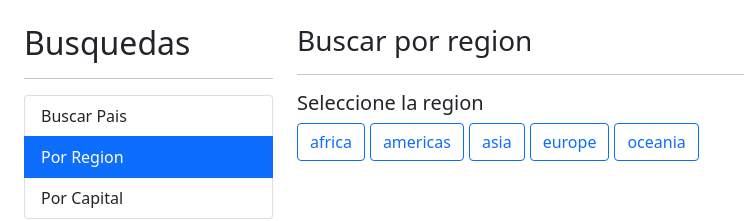
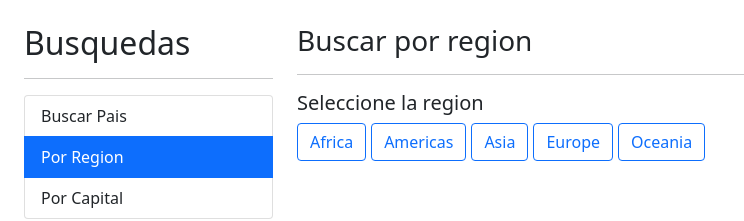
Before and after one commit to Jonathanmzd/AppBanderasNg, an Angular app: page /region in a window 1280 px wide. Shown: the top 221 px of the page, without its empty margins (0-744 px from the left). Built offline with nearby package versions, Linux system fonts and the light colour scheme.

Commit message:
120. Clases de CSS condicionales

```diff
--- a/src/app/pais/pages/por-region/por-region.component.html
+++ b/src/app/pais/pages/por-region/por-region.component.html
@@ -10,7 +10,7 @@
 
     <!-- [ngClass]="{'btn-primary':regionActiva === item, 'btn-outline-primary':regionActiva !== item}" -->
 
-    <button *ngFor="let item of regiones" class="btn btn-outline-primary"
-      (click)="activarRegion(item)">{{item}}</button>
+    <button *ngFor="let item of regiones" [class]="getClaseCSS(item)"
+      (click)="activarRegion(item)">{{item | titlecase}}</button>
   </div>
 </div>
--- a/src/app/pais/pages/por-region/por-region.component.ts
+++ b/src/app/pais/pages/por-region/por-region.component.ts
@@ -18,6 +18,10 @@ export class PorRegionComponent {
 
   constructor() { }
 
+  getClaseCSS(item:string):string{
+    return (item === this.regionActiva) ? 'btn btn-primary': 'btn btn-outline-primary';
+  }
+
   activarRegion(region:string){
     this.regionActiva = region;
 
```
